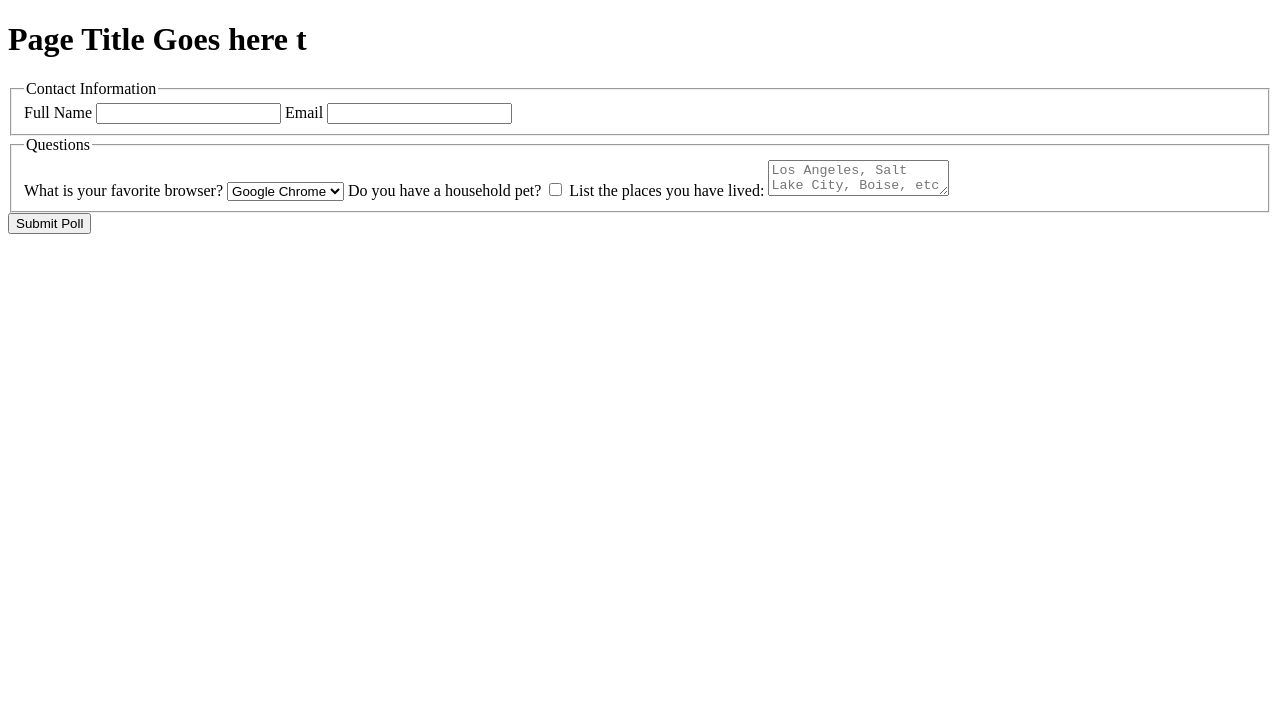
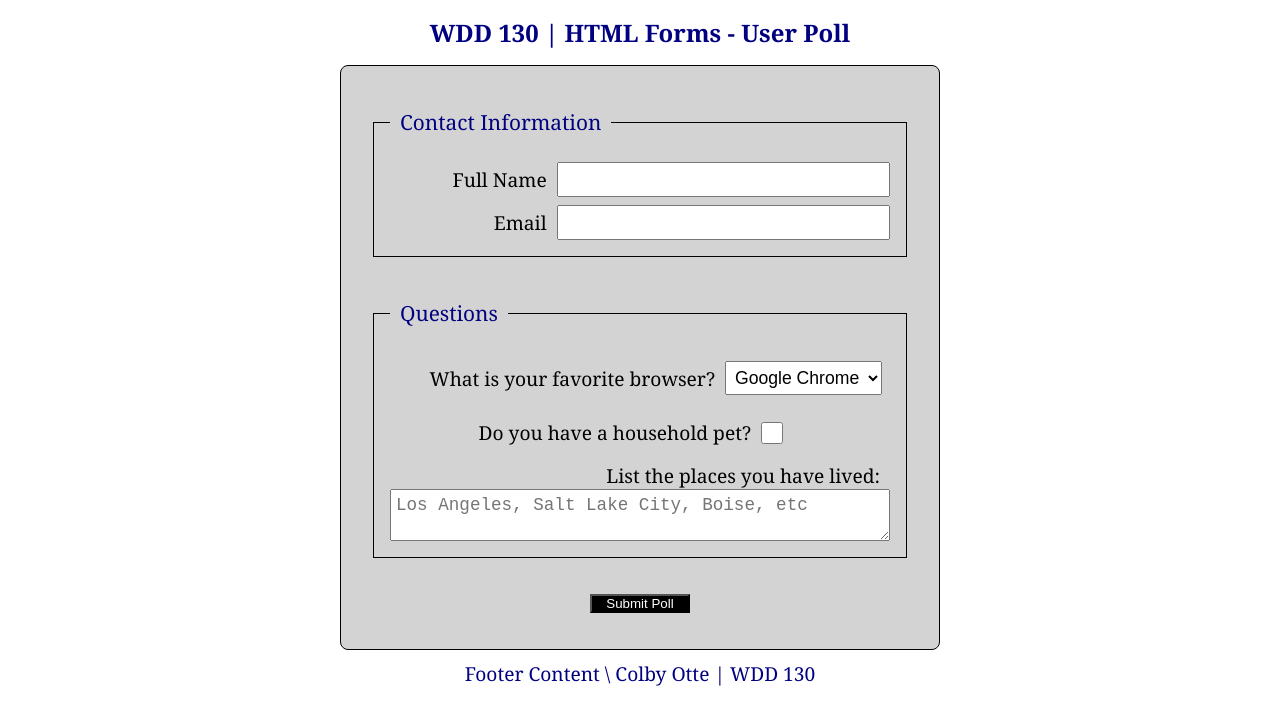
Before and after one commit to idahopatato/wdd130, a plain HTML site: page week05/poll-form.html in a window 1280 px wide. Drawn offline with Linux system fonts and the light colour scheme.

Commit message:
changes for form CSS

```diff
--- a/week05/poll-form.html
+++ b/week05/poll-form.html
@@ -3,41 +3,51 @@
 <head>
     <meta charset="UTF-8">
     <meta name="viewport" content="width=device-width, initial-scale=1.0">
-    <title>Document</title>
+    <title>Forms</title>
     <link rel="stylesheet" href="styles/formstyles.css">
 </head>
 <body>
     <header>
-        <h1>Page Title Goes here t</h1>
+        <h1>WDD 130 | HTML Forms - User Poll</h1>
     </header>
     <main>
         <form>
             <fieldset>
                 <legend>Contact Information</legend>
+                <div class="form-item label-narrow">
                     <label for="fullname">Full Name</label>
                     <input type="text" name="fullname" id="fullname" required>
+                </div>
+                <div class="form-item label-narrow">
                     <label for="useremail">Email</label>
                     <input type="email" name="useremail" id="useremail" required>
+                </div>
             </fieldset>
             <fieldset>
                 <legend>Questions</legend>
+                <div class="form-item label-wide">
                     <label for="browser">What is your favorite browser?</label>
                     <select name="browser" id="browser">
                         <option value="chrome">Google Chrome</option>
                         <option value="safari">Apple Safari</option>
                         <option value="edge">Microsoft Edge</option>
                     </select>
+                </div>
+                <div class="form-item label-wide">
                     <label for="pet">Do you have a household pet?</label>
                     <input type="checkbox" id="pet" name="pet">
+                </div>
+                <div class="form-item">
                     <label for="places">List the places you have lived:</label>
                     <textarea name="places" id="places" placeholder="Los Angeles, Salt Lake City, Boise, etc"></textarea>
+                </div>
             </fieldset>
             <button type="submit">Submit Poll</button>
         </form>
     </main>
 
     <footer>
-
+        <p>Footer Content \ Colby Otte | WDD 130</p>
     </footer>
 
 </body>
--- a/week05/styles/formstyles.css
+++ b/week05/styles/formstyles.css
@@ -0,0 +1,104 @@
+* {
+    margin: 0;
+    padding: 0;
+    box-sizing: border-box;
+}
+
+body {
+    font-family: Georgia, 'Times New Roman', Times, serif;
+    font-size: 1.2rem;
+    color: black;
+    background-color: white;
+}
+
+header {
+    margin: 0 auto;
+    width: 100%;
+    max-width: 650px;
+}
+
+h1 {
+    margin: 1rem;
+    font-size: 1.5rem;
+    color: navy;
+    text-align: center;
+}
+
+form {
+    max-width: 600px;
+    width: 100%;
+    margin: 0 auto;
+    padding: 1rem;
+    border: 1px solid black;
+    border-radius: 0.5rem;
+    background-color: lightgray;
+    display: grid;
+}
+
+fieldset {
+    display: grid;
+    gap: .5rem;
+    margin: 1rem;
+    border: 1px solid black;
+    padding: 1rem;
+}
+
+legend {
+    padding: 10px;
+    color: navy;
+    font-size: 1.3rem;
+
+}
+
+label {
+    text-align: right;
+    padding-right: 10px;
+}
+
+input, select, textarea {
+    padding: 5px;
+    font-size: 1.1rem;
+}
+
+input[type="checkbox"] {
+    font-size: 1.5rem;
+    width: 22px;
+    height: 22px;
+    vertical-align: bottom;
+}
+
+button {
+    background-color: black;
+    color: white;
+    width: 100px;
+    text-align: center;
+    margin: 0 auto;
+    margin-top: 20px;
+    margin-bottom: 20px;
+}
+
+button:hover {
+    background: grey;
+    color: wheat;
+}
+
+footer {
+    color: navy;
+    padding: 10px;
+    text-align: center;
+}
+
+
+.form-item {
+    display: grid;
+    align-items: center;
+}
+
+.label-wide {
+    grid-template-columns: 3fr 1fr;
+    margin: 0.5rem;
+}
+
+.label-narrow {
+    grid-template-columns: 1fr 2fr;
+}
```
Lines whose indentation alone changed are shown as unchanged.
